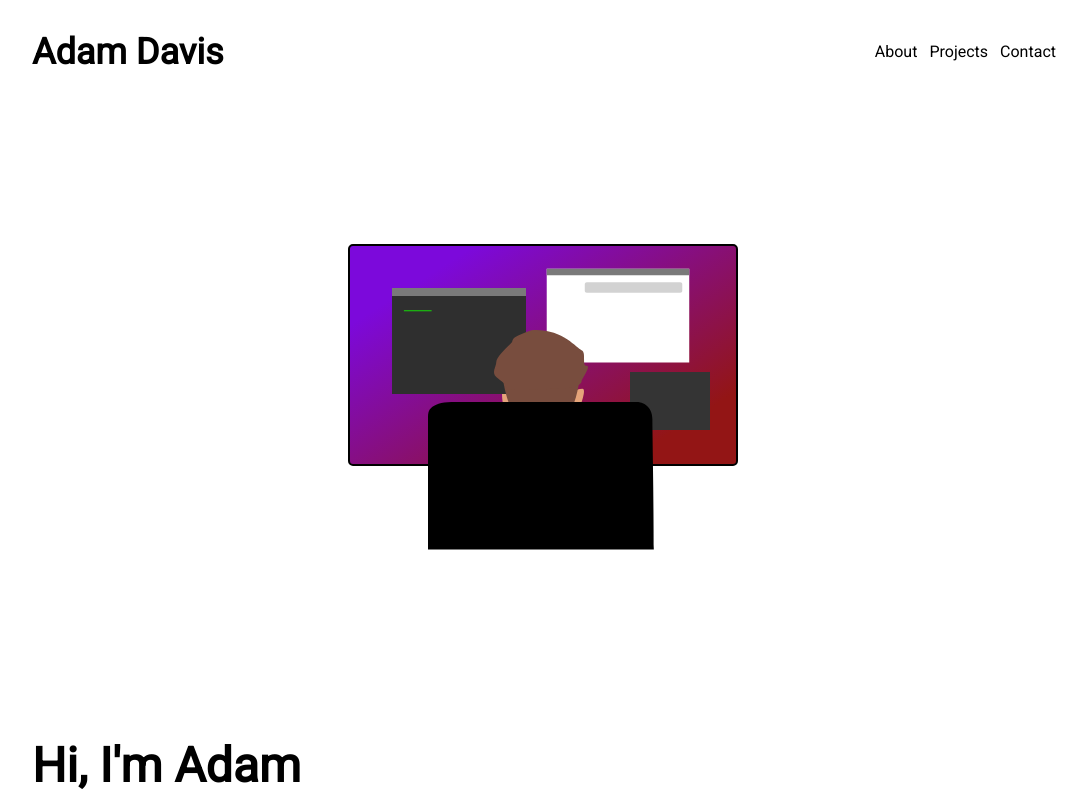
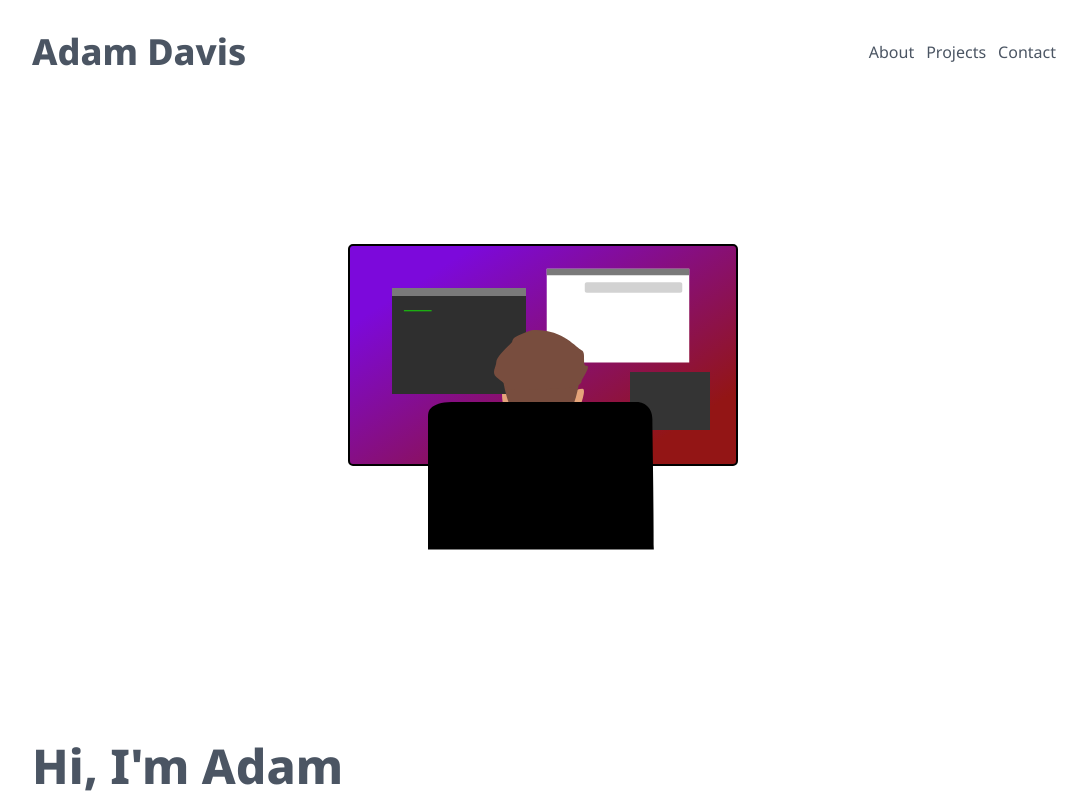
Before and after one commit to adavis26/adamdavis.me, a Next.js app: page / in a window 1280 px wide. Shown: the top 800 px of the page, without its empty margins (96-1183 px from the left). Built offline with nearby package versions, Linux system fonts and the light colour scheme.

Commit message:
feat(app): update font to noto

```diff
--- a/src/app/layout.tsx
+++ b/src/app/layout.tsx
@@ -1,12 +1,13 @@
 import type { Metadata } from "next";
-import { Roboto } from "next/font/google";
 import "./globals.css";
+import { Noto_Sans } from "next/font/google";
+import clsx from "clsx";
 
-const roboto = Roboto({ subsets: ["latin"], weight: '400' });
+const noto = Noto_Sans({ subsets: ["latin"], weight: ['200', '400', '600', '800'] });
 
 export const metadata: Metadata = {
   title: "Adam Davis",
-  description: "Generated by create next app",
+  description: "Personal site for Adam Davis"
 };
 
 export default function RootLayout({
@@ -16,7 +17,7 @@ export default function RootLayout({
 }>) {
   return (
     <html lang="en">
-      <body className={roboto.className}>{children}</body>
+      <body className={clsx(noto.className, 'text-gray-600', 'dark:text-white', 'dark:bg-slate-950')}>{children}</body>
     </html>
   );
 }
```
